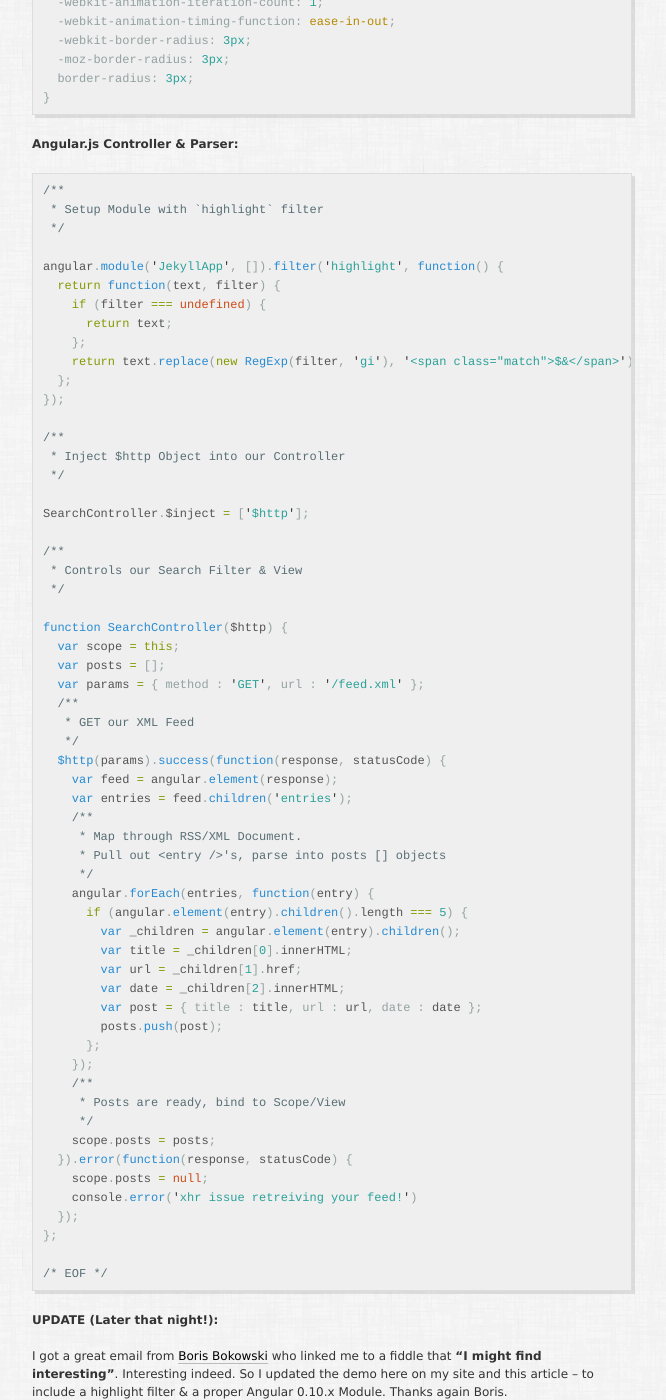
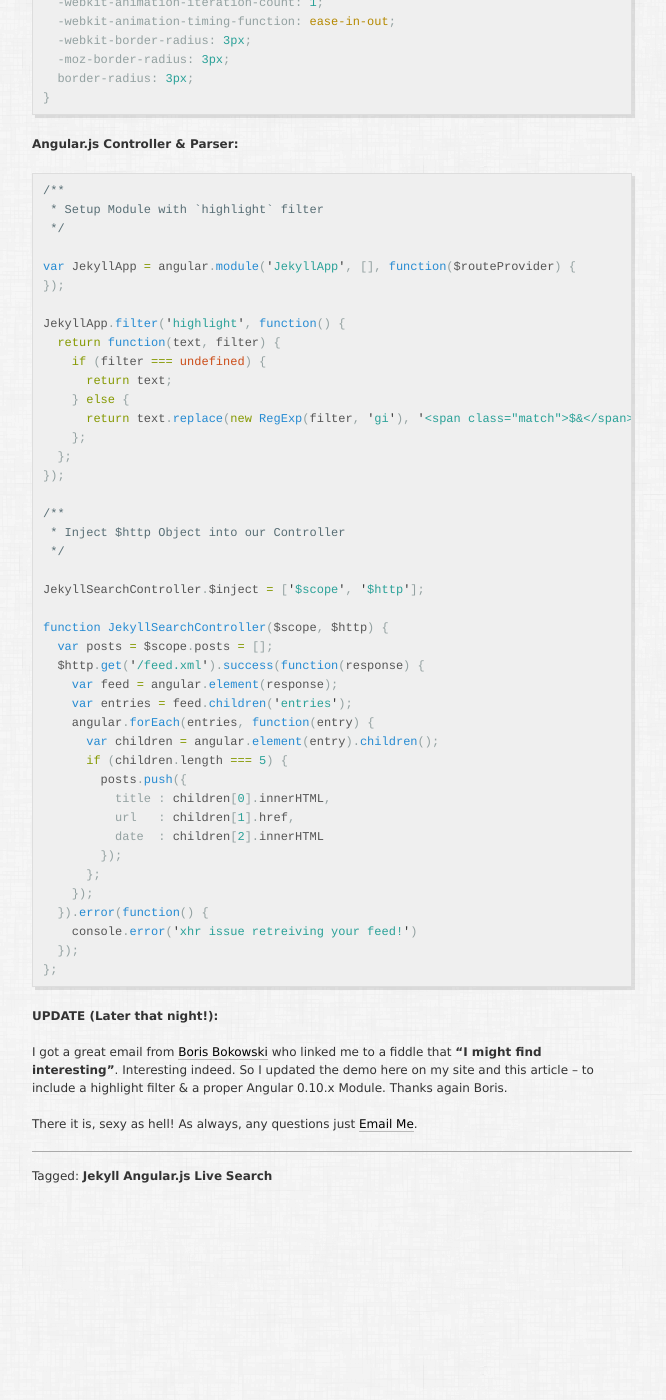
Before and after one commit to Erls-Corporation/edwardhotchkiss.com, a Jekyll site: the page built from _posts/2012-03-11-jekyll-live-search-with-angular.js.md, in a window 1280 px wide and 1400 px high, scrolled down 1628 px. Shown: the whole window, without its empty margins (358-1024 px from the left). Built offline with Jekyll 4.4.1, drawn with Linux system fonts in a browser that asks for light colours; Markdown is read by kramdown in place of the engine named in the settings; comment, search, counter and statistics services are not loaded; after the commit the page ends 2913 px from its top, so only the background shows below that; some of the changed text lies outside the part shown.

Commit message:
[posts] update 404 and post on jekyll live search to rc2 with a minor refactor

```diff
--- a/_posts/2012-03-11-jekyll-live-search-with-angular.js.md
+++ b/_posts/2012-03-11-jekyll-live-search-with-angular.js.md
@@ -46,7 +46,7 @@
 
 {% highlight html %}
 
-<script type="text/javascript" src="http://code.angularjs.org/0.10.6/angular-0.10.6.min.js"></script>
+<script type="text/javascript" src="http://code.angularjs.org/1.0.0rc2/angular-1.0.0rc2.min.js"></script>
 
 {% endhighlight %}
 
@@ -54,18 +54,18 @@
 
 {% highlight html %}
 
-<div id="search-container" class="entrance" ng:app="JekyllApp" ng:controller="SearchController">
+<div id="search-container" class="entrance" ng:app="JekyllApp" ng:controller="JekyllSearchController">
   <div class="entrance-item">
     <h2>Error 404, Engineer Gone Rogue!</h2>
-    <p><input id="searchText" type="search" placeholder="Live Search Posts..." ng:model="searchText" />
+    <p><input id="searchText" type="search" placeholder="Live Search Posts..." ng-model-instant ng:model="searchText" />
     or <a href="mailto:edwardhotchkiss@me.com">Email Me</a></p>
   </div>
   <div class="entrance-item">
     <h2>Blog Posts</h2>
     <ul>
-      <li ng:repeat="post in posts | filter:searchText">
-        - <span>{{ site.leftCurleys }} post.date {{ site.rightCurleys }}</span> &raquo;
-        <a href="{{ site.leftCurleys }} post.url {{ site.rightCurleys }}">{{ site.leftCurleys }} post.title | highlight:searchText | html {{ site.rightCurleys }}</a>
+      <li ng:repeat="post in posts">
+        - <span ng-bind-html="post.date | highlight:filterBy"></span> &raquo;
+        <a href="{{ site.leftCurleys }} post.url {{ site.rightCurleys }}" ng-bind-html="post.title | highlight:searchText"></a>
       </li>
     </ul>
   </div>
@@ -108,16 +108,21 @@
 
 {% highlight javascript %}
 
+
 /**
  * Setup Module with `highlight` filter
  */
 
-angular.module('JekyllApp', []).filter('highlight', function() {
+var JekyllApp = angular.module('JekyllApp', [], function($routeProvider) {
+});
+
+JekyllApp.filter('highlight', function() {
   return function(text, filter) {
     if (filter === undefined) {
       return text;
+    } else {
+      return text.replace(new RegExp(filter, 'gi'), '<span class="match">$&</span>');
     };
-    return text.replace(new RegExp(filter, 'gi'), '<span class="match">$&</span>');
   };
 });
 
@@ -125,47 +130,27 @@
  * Inject $http Object into our Controller
  */
 
-SearchController.$inject = ['$http'];
+JekyllSearchController.$inject = ['$scope', '$http'];
 
-/**
- * Controls our Search Filter & View
- */
-
-function SearchController($http) {
-  var scope = this;
-  var posts = [];
-  var params = { method : 'GET', url : '/feed.xml' };
-  /**
-   * GET our XML Feed
-   */
-  $http(params).success(function(response, statusCode) {
+function JekyllSearchController($scope, $http) {
+  var posts = $scope.posts = [];
+  $http.get('/feed.xml').success(function(response) {
     var feed = angular.element(response);
     var entries = feed.children('entries');
-    /**
-     * Map through RSS/XML Document.
-     * Pull out <entry />'s, parse into posts [] objects
-     */
     angular.forEach(entries, function(entry) {
-      if (angular.element(entry).children().length === 5) {
-        var _children = angular.element(entry).children();
-        var title = _children[0].innerHTML;
-        var url = _children[1].href;
-        var date = _children[2].innerHTML;
-        var post = { title : title, url : url, date : date };
-        posts.push(post);
+      var children = angular.element(entry).children();
+      if (children.length === 5) {
+        posts.push({
+          title : children[0].innerHTML,
+          url   : children[1].href,
+          date  : children[2].innerHTML
+        });
       };
     });
-    /**
-     * Posts are ready, bind to Scope/View
-     */
-    scope.posts = posts;
-  }).error(function(response, statusCode) {
-    scope.posts = null;
+  }).error(function() {
     console.error('xhr issue retreiving your feed!')
   });
 };
-
-/* EOF */
 
 {% endhighlight %}
 
```
Also changed, not shown: 404.html (+18 -39 lines).
